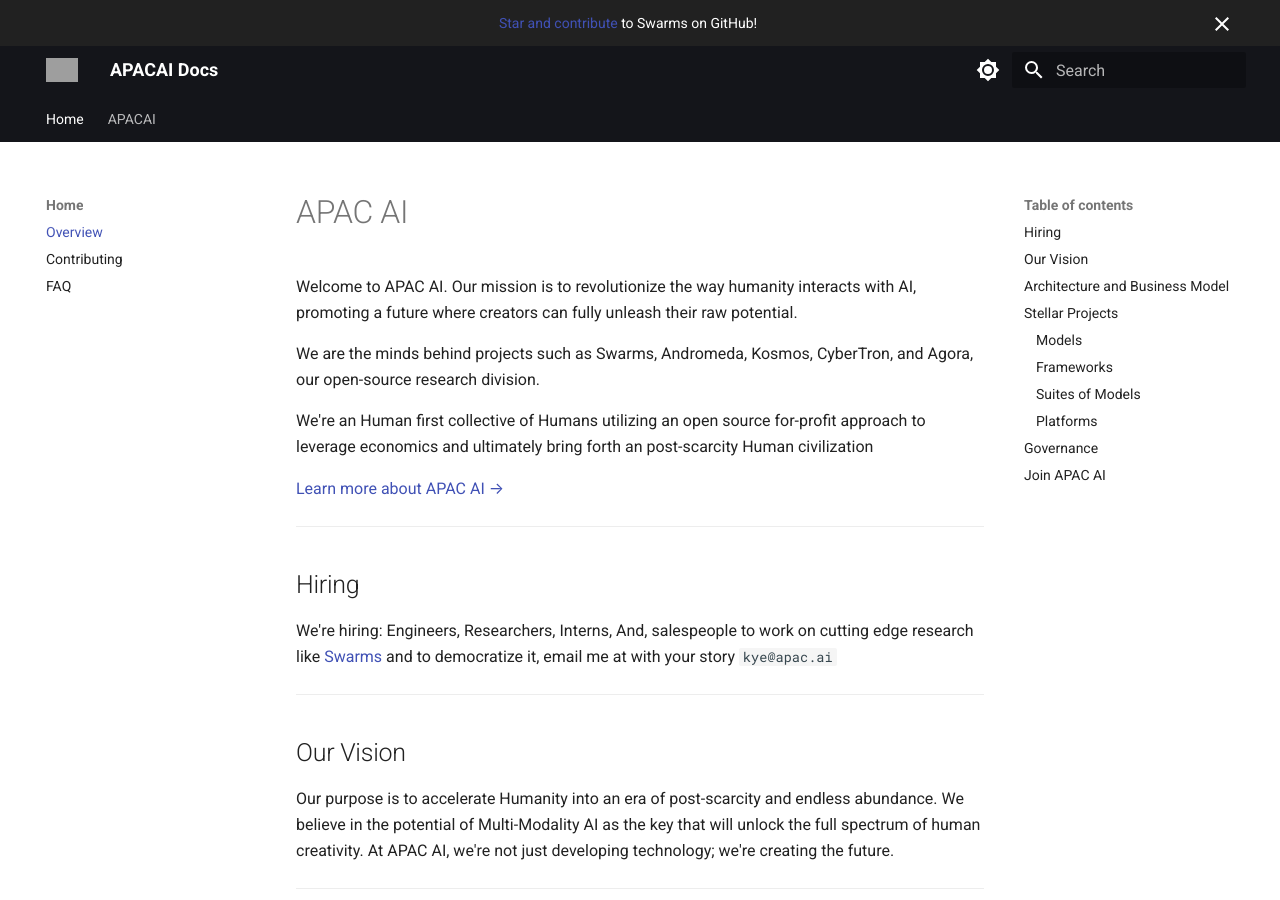
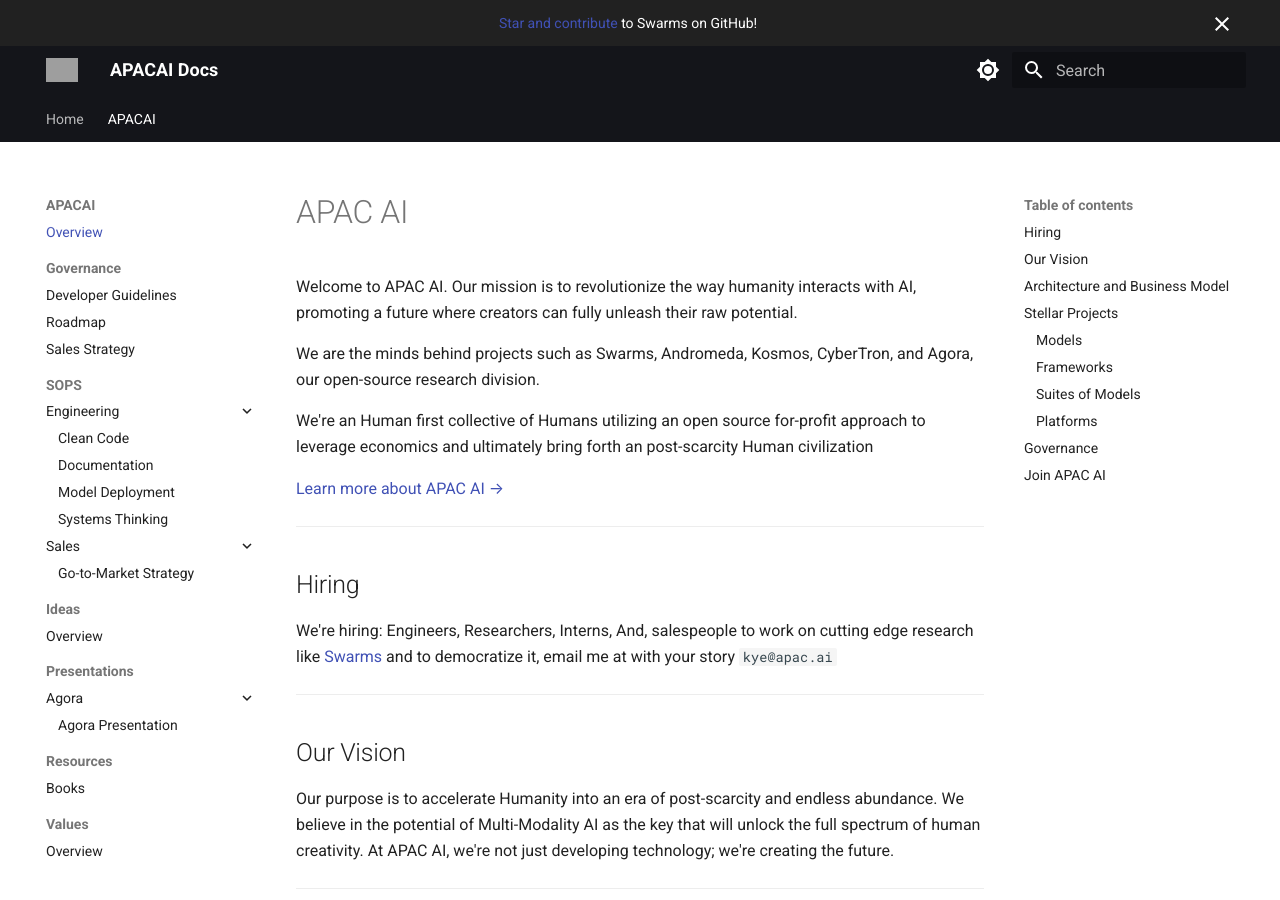
Before and after one commit to kyegomez/APACAI, an MkDocs documentation site: the page built from docs/index.md, in a window 1280 px wide and 900 px high. Built offline with MkDocs 1.6.1 and Material for MkDocs 9.7.7, drawn with Linux system fonts in a browser that asks for light colours; part of the change alters nothing that is shown; grey boxes are pictures that could not be loaded.

Commit message:
swarms docs

```diff
--- a/mkdocs.yml
+++ b/mkdocs.yml
@@ -15,9 +15,9 @@ extra:
     - icon: fontawesome/brands/discord
       link: https://discord.gg/gnWRz88eym
     - icon: fontawesome/brands/github
-      link: https://github.com/kyegomez/APACAI/
+      link: https://github.com/kyegomez/
     - icon: fontawesome/brands/python
-      link: https://pypi.org/project/APACAI/
+      link: https://pypi.org/project/
 theme:
     name: material
     custom_dir: docs/overrides
@@ -63,103 +63,103 @@ nav:
     - Contributing: "contributing.md"
     - FAQ: "faq.md"
   - APACAI:
-    - Overview: "APACAI/index.md"
+    - Overview: "index.md"
     - Governance:
-      - Developer Guidelines: "APACAI/governance/DEVELOPER.md"
-      - Roadmap: "APACAI/governance/ROADMAP.md"
-      - Sales Strategy: "APACAI/governance/SALES.md"
+      - Developer Guidelines: "governance/DEVELOPER.md"
+      - Roadmap: "governance/ROADMAP.md"
+      - Sales Strategy: "governance/SALES.md"
     - SOPS:
       - Engineering:
-        - Clean Code: "APACAI/sops/Engineering/CleanCode.md"
-        - Documentation: "APACAI/sops/Engineering/Documentation.md"
-        - Model Deployment: "APACAI/sops/Engineering/ModelDeployment/README.md"
-        - Systems Thinking: "APACAI/sops/Engineering/SystemsThinking.md"
+        - Clean Code: "sops/Engineering/CleanCode.md"
+        - Documentation: "sops/Engineering/Documentation.md"
+        - Model Deployment: "sops/Engineering/ModelDeployment/README.md"
+        - Systems Thinking: "sops/Engineering/SystemsThinking.md"
       - Sales:
-        - Go-to-Market Strategy: "APACAI/sops/SALES/GTM.md"
+        - Go-to-Market Strategy: "sops/SALES/GTM.md"
     - Ideas:
-      - Overview: "APACAI/ideas/README.md"
+      - Overview: "ideas/README.md"
     - Presentations:
       - Agora:
-        - Agora Presentation: "APACAI/presentations/Agora/agora-compressed.pdf"
+        - Agora Presentation: "presentations/Agora/agora-compressed.pdf"
     - Resources:
-      - Books: "APACAI/resources/BOOKS.md"
+      - Books: "resources/BOOKS.md"
     - Values:
-      - Overview: "APACAI/values/README.md"
+      - Overview: "values/README.md"
     - BusinessModels:
       - BMAnalysis:
-        - ARASAKA: "APACAI/APACAI/BusinessModels/BMAnalysis/ARASAKA.md"
-        - ATLAS: "APACAI/APACAI/BusinessModels/BMAnalysis/ATLAS.md"
-        - CHOAM: "APACAI/BusinessModels/BMAnalysis/CHOAM.md"
-        - DUTCHEAST: "APACAI/BusinessModels/BMAnalysis/DUTCHEAST.md"
-        - HUDSONBAY: "APACAI/BusinessModels/BMAnalysis/HUDSONBAY.md"
-        - LEX: "APACAI/BusinessModels/BMAnalysis/LEX.md"
-        - NVIDIA: "APACAI/BusinessModels/BMAnalysis/NVIDIA.md"
-        - TSCM: "APACAI/BusinessModels/BMAnalysis/TSCM.md"
-        - TYRELL: "APACAI/BusinessModels/BMAnalysis/TYRELL.md"
-        - USSTEEL: "APACAI/BusinessModels/BMAnalysis/USSTEEL.md"
-        - WALMART: "APACAI/BusinessModels/BMAnalysis/WALMART.md"
-        - WAYNE: "APACAI/BusinessModels/BMAnalysis/WAYNE.md"
-        - WEYLAND: "APACAI/BusinessModels/BMAnalysis/WEYLAND.md"
+        - ARASAKA: "BusinessModels/BMAnalysis/ARASAKA.md"
+        - ATLAS: "BusinessModels/BMAnalysis/ATLAS.md"
+        - CHOAM: "BusinessModels/BMAnalysis/CHOAM.md"
+        - DUTCHEAST: "BusinessModels/BMAnalysis/DUTCHEAST.md"
+        - HUDSONBAY: "BusinessModels/BMAnalysis/HUDSONBAY.md"
+        - LEX: "BusinessModels/BMAnalysis/LEX.md"
+        - NVIDIA: "BusinessModels/BMAnalysis/NVIDIA.md"
+        - TSCM: "BusinessModels/BMAnalysis/TSCM.md"
+        - TYRELL: "BusinessModels/BMAnalysis/TYRELL.md"
+        - USSTEEL: "BusinessModels/BMAnalysis/USSTEEL.md"
+        - WALMART: "BusinessModels/BMAnalysis/WALMART.md"
+        - WAYNE: "BusinessModels/BMAnalysis/WAYNE.md"
+        - WEYLAND: "BusinessModels/BMAnalysis/WEYLAND.md"
       - FuturisticBM:
-        - FuturisticBM Overview: "APACAI/BusinessModels/FuturisticBM/README.md"
+        - FuturisticBM Overview: "BusinessModels/FuturisticBM/README.md"
     - Contracts:
       - CloudProviderPartnership:
-        - AgoraCloudPartner: "APACAI/Contracts/CloudProviderPartnership/AgoraCloudPartner.md"
+        - AgoraCloudPartner: "Contracts/CloudProviderPartnership/AgoraCloudPartner.md"
     - Acquisitions:
-      - Overview: "APACAI/Acquisitions/README.md"
+      - Overview: "Acquisitions/README.md"
     - Brand:
       - LogBook:
-        - Overview: "APACAI/Brand/LogBook/README.md"
+        - Overview: "Brand/LogBook/README.md"
         - APACAI-BANNER Copy: "APACBrand/LogBook/APACAI-BANNER copy.png"
-        - APACAI-PARTNERS: "APACAI/Brand/LogBook/APACAI-PARTNERS.png"
-        - Swarms Banner: "APACAI/Brand/LogBook/swarmsbanner.png"
-      - MAIDaily: "APACAI/Brand/MAIDaily.md"
-    - Financials: "APACAI/Financials/README.md"
+        - APACAI-PARTNERS: "Brand/LogBook/APACAI-PARTNERS.png"
+        - Swarms Banner: "Brand/LogBook/swarmsbanner.png"
+      - MAIDaily: "Brand/MAIDaily.md"
+    - Financials: "Financials/README.md"
     - Services:
-      - Overview: "APACAI/Services/README.md"
+      - Overview: "Services/README.md"
       - Current:
         - Frameworks:
           - Swarms:
-            - BM: "APACAI/Services/Current/Frameworks/Swarms/BM.md"
-            - DESIGN_PHILOSOPHY: "APACAI/Services/Current/Frameworks/Swarms/DESIGN_PHILOSOPHY.md"
-            - Distribution: "APACAI/Services/Current/Frameworks/Swarms/Distribution.md"
-            - FLYWHEEL: "APACAI/Services/Current/Frameworks/Swarms/FLYWHEEL.md"
-            - PURPOSE: "APACAI/Services/Current/Frameworks/Swarms/PURPOSE.md"
-            - README: "APACAI/Services/Current/Frameworks/Swarms/README.md"
-            - ROADMAP: "APACAI/Services/Current/Frameworks/Swarms/ROADMAP.md"
-            - SALES: "APACAI/Services/Current/Frameworks/Swarms/SALES.md"
+            - BM: "Services/Current/Frameworks/Swarms/BM.md"
+            - DESIGN_PHILOSOPHY: "Services/Current/Frameworks/Swarms/DESIGN_PHILOSOPHY.md"
+            - Distribution: "Services/Current/Frameworks/Swarms/Distribution.md"
+            - FLYWHEEL: "Services/Current/Frameworks/Swarms/FLYWHEEL.md"
+            - PURPOSE: "Services/Current/Frameworks/Swarms/PURPOSE.md"
+            - README: "Services/Current/Frameworks/Swarms/README.md"
+            - ROADMAP: "Services/Current/Frameworks/Swarms/ROADMAP.md"
+            - SALES: "Services/Current/Frameworks/Swarms/SALES.md"
         - ModelSuites:
           - Cybertron:
-            - README: "APACAI/Services/Current/ModelSuites/Cybertron/README.md"
+            - README: "Services/Current/ModelSuites/Cybertron/README.md"
         - Models:
           - Andromeda:
-            - Andromeda.pdf: "APACAI/Services/Current/Models/Andromeda/Andromeda.pdf"
-            - README: "APACAI/Services/Current/Models/Andromeda/README.md"
+            - Andromeda.pdf: "Services/Current/Models/Andromeda/Andromeda.pdf"
+            - README: "Services/Current/Models/Andromeda/README.md"
           - Kosmos:
-            - CASHFLOWS: "APACAI/Services/Current/Models/Kosmos/CASHFLOWS.md"
-            - GTM: "APACAI/Services/Current/Models/Kosmos/GTM.md"
-            - MONETIZATION: "APACAI/Services/Current/Models/Kosmos/MONETIZATION.md"
-            - Nexus: "APACAI/Services/Current/Models/Kosmos/Nexus.md"
-            - README: "APACAI/Services/Current/Models/Kosmos/README.md"
+            - CASHFLOWS: "Services/Current/Models/Kosmos/CASHFLOWS.md"
+            - GTM: "Services/Current/Models/Kosmos/GTM.md"
+            - MONETIZATION: "Services/Current/Models/Kosmos/MONETIZATION.md"
+            - Nexus: "Services/Current/Models/Kosmos/Nexus.md"
+            - README: "Services/Current/Models/Kosmos/README.md"
         - Platforms:
           - AthenaBrowser:
-            - BusinessModel: "APACAI/Services/Current/Platforms/AthenaBrowser/BusinessModel.md"
-            - EnterprisePlan: "APACAI/Services/Current/Platforms/AthenaBrowser/EnterprisePlan.md"
-            - README: "APACAI/Services/Current/Platforms/AthenaBrowser/README.md"
-            - ValueProposition: "APACAI/Services/Current/Platforms/AthenaBrowser/ValueProposition.md"
+            - BusinessModel: "Services/Current/Platforms/AthenaBrowser/BusinessModel.md"
+            - EnterprisePlan: "Services/Current/Platforms/AthenaBrowser/EnterprisePlan.md"
+            - README: "Services/Current/Platforms/AthenaBrowser/README.md"
+            - ValueProposition: "Services/Current/Platforms/AthenaBrowser/ValueProposition.md"
           - TheDomain:
-            - README: "APACAI/Services/Current/Platforms/TheDomain/README.md"
+            - README: "Services/Current/Platforms/TheDomain/README.md"
         - Transcend:
-          - README: "APACAI/Services/Current/Transcend/README.md"
-          - transcend.pdf: "APACAI/Services/Current/Transcend/transcend.pdf"
+          - README: "Services/Current/Transcend/README.md"
+          - transcend.pdf: "Services/Current/Transcend/transcend.pdf"
       - Futuristic:
         - AthenaOS:
-          - IDEAS: "APACAI/Services/Futuristic/AthenaOS/IDEAS.md"
-          - README: "APACAI/Services/Futuristic/AthenaOS/README.md"
+          - IDEAS: "Services/Futuristic/AthenaOS/IDEAS.md"
+          - README: "Services/Futuristic/AthenaOS/README.md"
         - Nanomachines:
-          - README: "APACAI/Services/Futuristic/Nanomachines/README.md"
-        - README: "APACAI/Services/Futuristic/README.md"
+          - README: "Services/Futuristic/Nanomachines/README.md"
+        - README: "Services/Futuristic/README.md"
         - SpaceMining:
-          - README: "APACAI/Services/Futuristic/SpaceMining/README.md"
+          - README: "Services/Futuristic/SpaceMining/README.md"
         - SwarmRobotics:
-          - README: "APACAI/Services/Futuristic/SwarmRobotics/README.md"
+          - README: "Services/Futuristic/SwarmRobotics/README.md"
```
